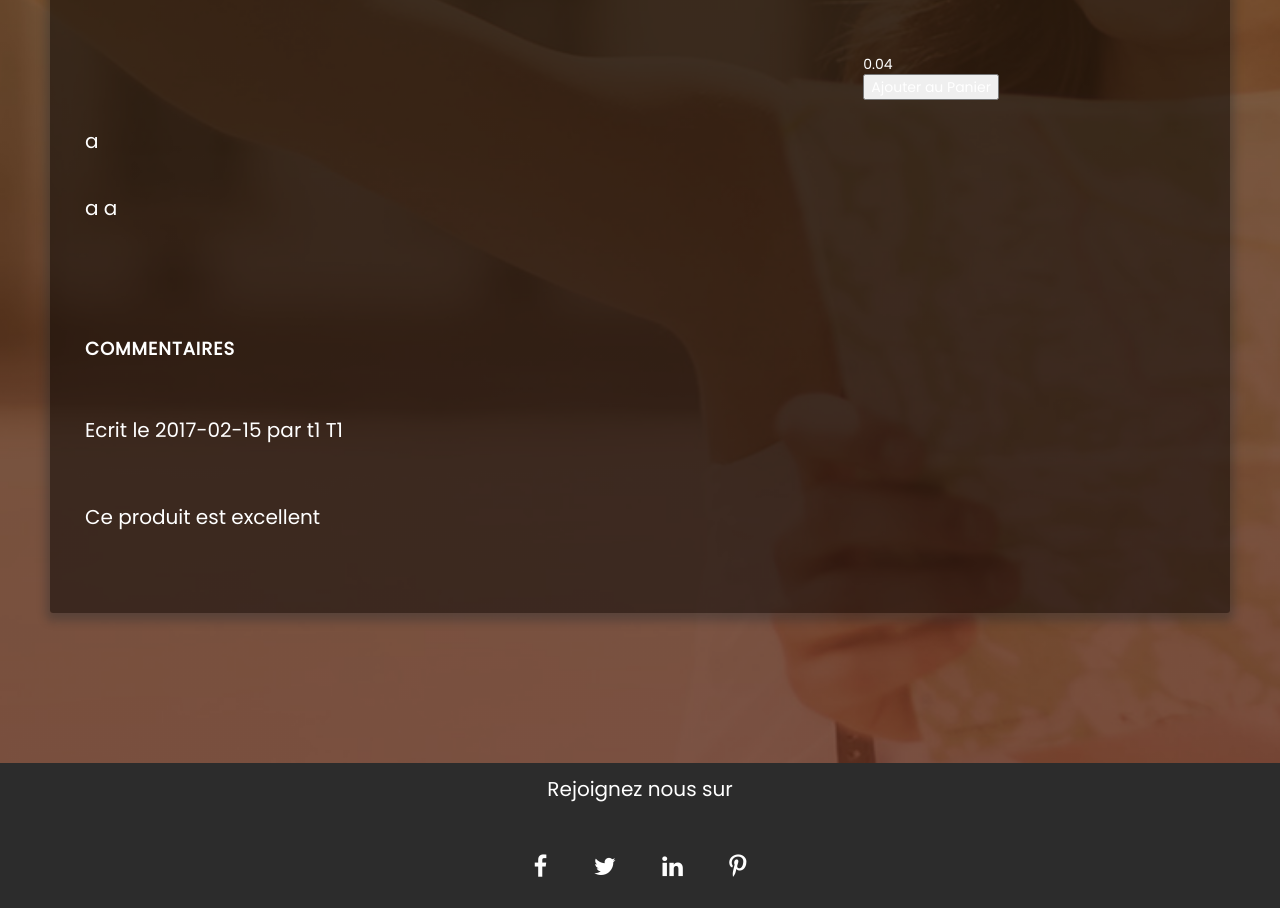
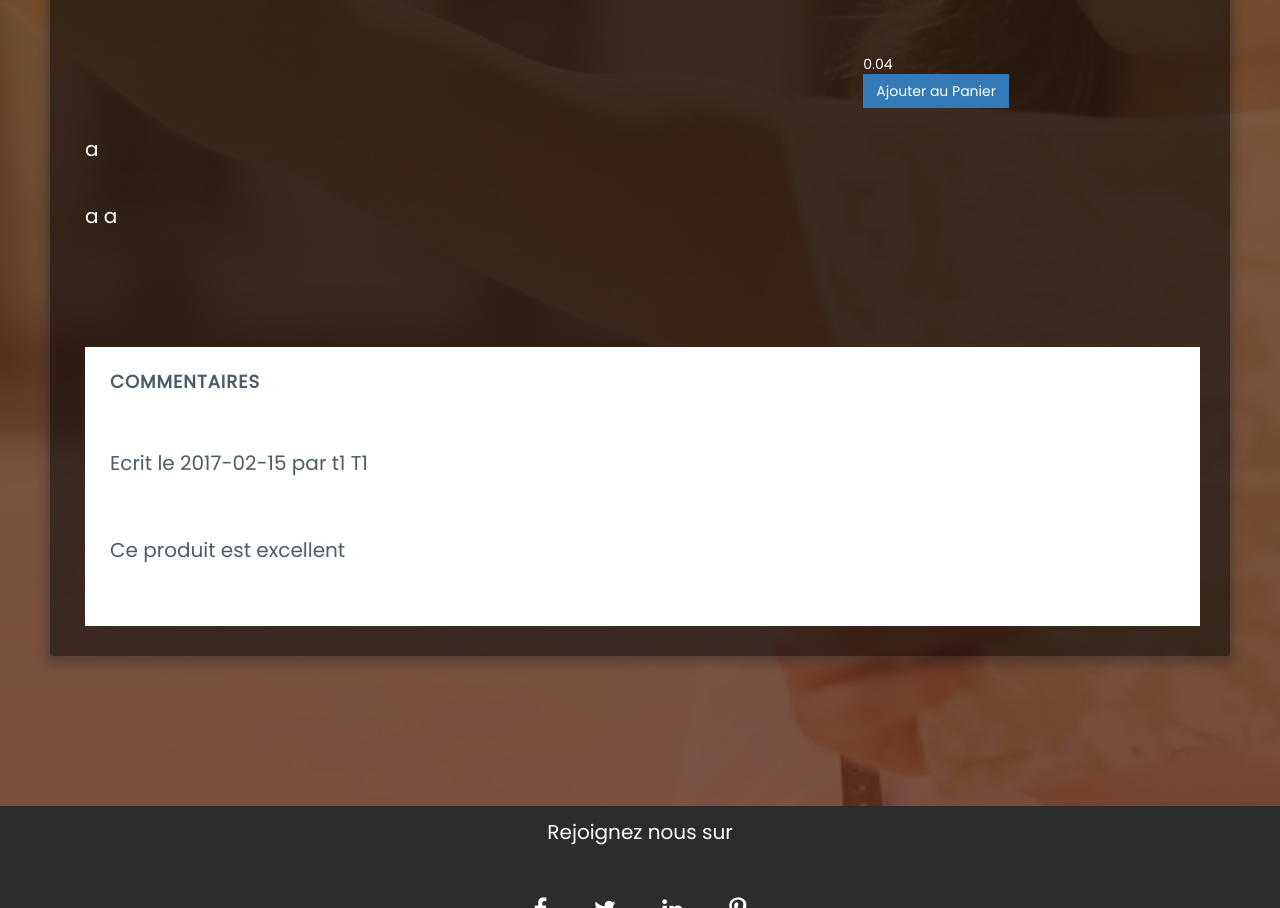
Before and after one commit to ComlanGiovanni/BE-GUIDED, a PHP site: page /BE-GUIDED/view.php?id=1 in a window 1280 px wide. Shown: the part 581-1489 px from the top of the page. Run offline with PHP 8.4, Linux system fonts and the light colour scheme; data comes from the database, SQL or seed files in the repository; some libraries are stand-ins or nearby versions.

Commit message:
update oubli css

```diff
--- a/account.php
+++ b/account.php
@@ -33,8 +33,7 @@ $v = App::getUser()->view_profile($db);
     <body id="page-top" data-spy="scroll" data-target=".navbar-fixed-top">
         <!-- Navigation -->
         <a href="javascript:document.location.href='#myModal'"></a>
-        <?php include 'php/nav.php';
-        $v = $req->view_profile();?>
+        <?php include 'php/nav.php'; ?>
         <div class="container cont">
             <h1 class="hprofil"><i class="fa fa-info-circle" aria-hidden="true"></i> Mon Profil</h1>
             <hr>
--- a/view.php
+++ b/view.php
@@ -52,7 +52,7 @@ $info = App::getOffer()->view_offer($db);
             <h5>Prix :</h5>
             <br> <?php echo $info['price_offer']; ?>
             <br>
-            <button>Ajouter au Panier</button>
+            <button class="btn btn-primary">Ajouter au Panier</button>
         </div>
     </div>
     <div class="row">
@@ -65,7 +65,7 @@ $info = App::getOffer()->view_offer($db);
             <p></p>
         </div>
     </div>
-    <div class="row">
+    <div class="row comments">
         <h4>Commentaires</h4>
         <br>
         <?php App::getOffer()->list_comment($db); ?>
```
